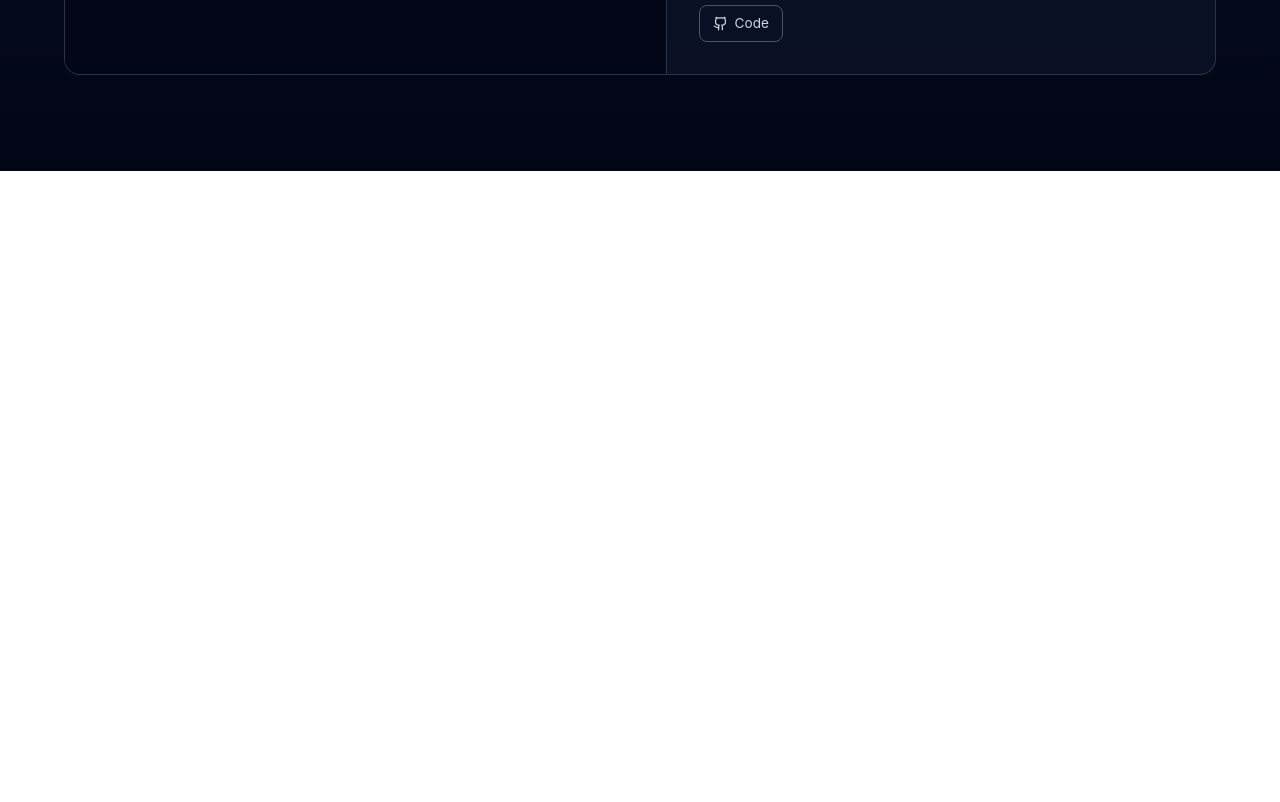
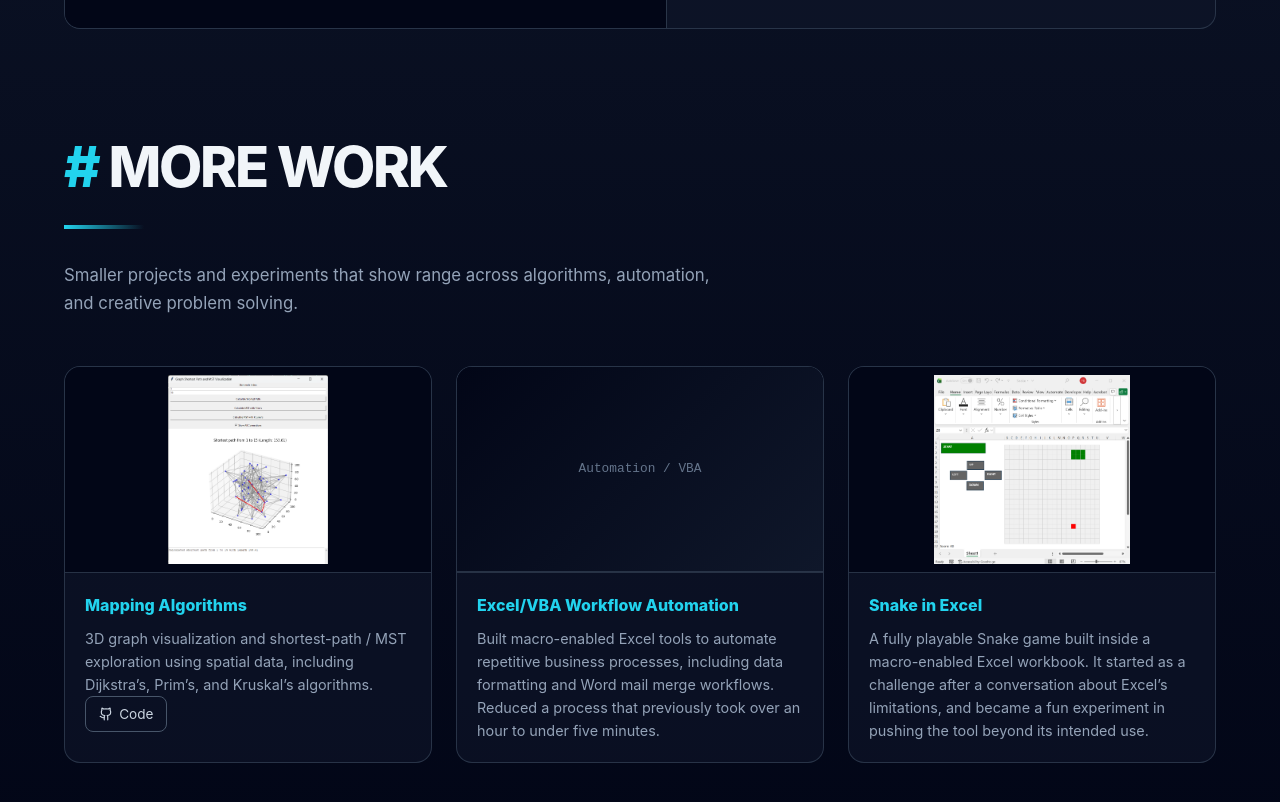
Before and after one commit to Ders-vm/anders-portfolio, a Next.js app: page /projects in a window 1280 px wide. Shown: the part 2140-2942 px from the top of the page. Before the commit the page ends 2311 px from the top, so only its background shows below. Built offline with nearby package versions, Linux system fonts and the light colour scheme.

Commit message:
Added some more projects to project page

```diff
--- a/app/globals.css
+++ b/app/globals.css
@@ -289,3 +289,80 @@ a {
   font-size: 0.7rem;
   vertical-align: middle;
 }
+.more-work-section {
+  margin-top: 6rem;
+}
+
+.more-work-grid {
+  display: grid;
+  grid-template-columns: 1fr;
+  gap: 1.5rem;
+}
+
+@media (min-width: 850px) {
+  .more-work-grid {
+    grid-template-columns: repeat(3, 1fr);
+  }
+}
+
+.more-work-card {
+  overflow: hidden;
+  border: 1px solid rgba(51, 65, 85, 0.75);
+  border-radius: 1rem;
+  background: rgba(15, 23, 42, 0.6);
+  transition: all 0.25s ease;
+}
+
+.more-work-card:hover {
+  border-color: rgba(34, 211, 238, 0.5);
+  background: rgba(15, 23, 42, 0.85);
+  transform: translateY(-2px);
+}
+
+.more-work-image-wrap {
+  position: relative;
+  aspect-ratio: 16 / 9;
+  background: #020617;
+  border-bottom: 1px solid rgba(51, 65, 85, 0.75);
+  overflow: hidden;
+}
+
+.more-work-image {
+  object-fit: contain;
+  object-position: center;
+  padding: 0.5rem;
+}
+
+.more-work-content {
+  padding: 1.25rem;
+}
+
+.more-work-content h3 {
+  color: #22d3ee;
+  font-weight: 800;
+  margin-bottom: 0.6rem;
+}
+
+.more-work-content p {
+  color: #94a3b8;
+  font-size: 0.9rem;
+  line-height: 1.6;
+}
+
+.more-work-card {
+  display: flex;
+  flex-direction: column;
+  height: 100%;
+}
+
+.more-work-placeholder {
+  display: flex;
+  align-items: center;
+  justify-content: center;
+  height: 100%;
+  font-family: monospace;
+  font-size: 0.8rem;
+  color: #64748b;
+  background: linear-gradient(135deg, #020617, #0f172a);
+  border-bottom: 1px solid rgba(51, 65, 85, 0.75);
+}
--- a/app/projects/page.js
+++ b/app/projects/page.js
@@ -3,7 +3,7 @@
 import React from 'react';
 import { motion } from 'framer-motion';
 import Image from 'next/image';
-import { Github, ExternalLink } from 'lucide-react';
+import { Github } from 'lucide-react';
 
 export default function Projects() {
   const mainProjects = [
@@ -14,13 +14,11 @@ export default function Projects() {
         'A database systems project focused on benchmarking learned index structures against traditional B-Trees to understand where prediction-based indexing becomes worthwhile.',
       tech: ['Python', 'NumPy', 'Machine Learning', 'Benchmarking'],
       image: '/projects/learned-index.png',
-      imageNote: 'Performance benchmark graph',
       built:
         'Implemented single-stage and recursive learned index models, then compared them against B-Trees across different dataset sizes and distributions.',
       learned:
         'Early results did not show much improvement, which made the added complexity seem questionable. Once we scaled to around 100 million keys, the learned index began to outperform. This taught me a lot about choosing the right tool for the job: B-Trees are strong general-purpose structures, but at the right scale, a specialized approach can be worth the effort.',
       github: 'https://github.com/Ders-vm/Learned-Index-Structures',
-      demo: '#',
     },
     {
       id: 'cannabiz-pos',
@@ -29,13 +27,11 @@ export default function Projects() {
         'A collaborative full-stack point-of-sale system with inventory tracking, transaction handling, and database-driven retail workflows.',
       tech: ['React', 'Node.js', 'Express', 'PostgreSQL'],
       image: '/projects/cannabiz-pos.png',
-      imageNote: 'Main POS dashboard screenshot',
       built:
         'Focused heavily on the database side of the project, including schema design and PostgreSQL scripts for generating large amounts of semi-realistic test data.',
       learned:
-        'This was my first major full-stack project and where a lot of the pieces started to click. I had a lot of fun generating realistic data at scale, and jokingly called that part my "money laundering code" because of how convincingly it simulated transactions. The repository name reflects an early naming mistake from the project, but the portfolio uses the cleaned-up project name.',
+        'This was my first major full-stack project and where a lot of the pieces started to click. I had a lot of fun generating realistic data at scale, and jokingly called that part my "money laundering code" because of how convincingly it simulated transactions.',
       github: 'https://github.com/JonathanDeleff/cannabuis',
-      demo: '#',
     },
     {
       id: 'snek-ai',
@@ -44,13 +40,33 @@ export default function Projects() {
         'A Snake AI project using A* pathfinding, Q-learning, and neural network training to improve survival and average score over time.',
       tech: ['Python', 'Pygame', 'A*', 'Q-Learning', 'Neural Networks'],
       image: '/projects/snek-ai.png',
-      imageNote: 'Average score improvement graph',
       built:
         'Started with a fully graphical training setup, then moved to a headless environment to speed up training. Added Q-learning and stored state data through a neural-network-based approach.',
       learned:
         'At first, the agent had no heuristics and was learning too slowly for the resources available. Giving it a small jumpstart made the training more practical. Watching the average score rise over time was one of the coolest parts because it genuinely felt like watching the system learn.',
       github: 'https://github.com/Ders-vm/Snek',
-      demo: '#',
+    },
+  ];
+
+  const moreProjects = [
+    {
+      title: 'Mapping Algorithms',
+      description:
+        '3D graph visualization and shortest-path / MST exploration using spatial data, including Dijkstra’s, Prim’s, and Kruskal’s algorithms.',
+      image: '/projects/mapping-algorithms.png',
+      github: 'https://github.com/Ders-vm/Mapping-Algorithms',
+    },
+    {
+      title: 'Excel/VBA Workflow Automation',
+      description:
+        'Built macro-enabled Excel tools to automate repetitive business processes, including data formatting and Word mail merge workflows. Reduced a process that previously took over an hour to under five minutes.',
+      label: 'Automation / VBA',
+    },
+    {
+      title: 'Snake in Excel',
+      description:
+        'A fully playable Snake game built inside a macro-enabled Excel workbook. It started as a challenge after a conversation about Excel’s limitations, and became a fun experiment in pushing the tool beyond its intended use.',
+      image: '/projects/excel-snake.png',
     },
   ];
 
@@ -58,8 +74,15 @@ export default function Projects() {
     <main className="page-shell">
       <section className="projects-section">
         <div className="max-content">
-          <motion.div initial={{ opacity: 0, y: 24 }} animate={{ opacity: 1, y: 0 }} transition={{ duration: 0.7 }}>
-            <h1 className="section-heading"><span className="accent">#</span> PROJECTS</h1>
+          <motion.div
+            initial={{ opacity: 0, y: 24 }}
+            animate={{ opacity: 1, y: 0 }}
+            transition={{ duration: 0.7 }}
+          >
+            <h1 className="section-heading">
+              <span className="accent">#</span> PROJECTS
+            </h1>
+
             <div className="section-underline" />
 
             <p className="section-intro">
@@ -78,11 +101,12 @@ export default function Projects() {
                   className={`featured-project-card ${index === 0 ? 'featured-project-card-primary' : ''}`}
                 >
                   <div className="project-image-wrap">
-                    <Image src={project.image} alt={`${project.title} preview`} fill className="project-image" />
-                    <div className="project-image-fallback">
-                      <span>📊</span>
-                      <p>{project.imageNote}</p>
-                    </div>
+                    <Image
+                      src={project.image}
+                      alt={`${project.title} preview`}
+                      fill
+                      className="project-image"
+                    />
                   </div>
 
                   <div className="project-content">
@@ -95,7 +119,9 @@ export default function Projects() {
 
                     <div className="tech-list">
                       {project.tech.map((tech) => (
-                        <span key={tech} className="tech-tag-primary">{tech}</span>
+                        <span key={tech} className="tech-tag-primary">
+                          {tech}
+                        </span>
                       ))}
                     </div>
 
@@ -112,24 +138,60 @@ export default function Projects() {
                     </div>
 
                     <div className="project-links">
-                      {project.github !== '#' && (
-                        <a href={project.github} className="project-link" target="_blank" rel="noreferrer">
-                          <Github size={15} />
-                          Code
-                        </a>
-                      )}
-
-                      {project.demo !== '#' && (
-                        <a href={project.demo} className="project-link" target="_blank" rel="noreferrer">
-                          <ExternalLink size={15} />
-                          Demo
-                        </a>
-                      )}
+                      <a href={project.github} className="project-link" target="_blank" rel="noreferrer">
+                        <Github size={15} />
+                        Code
+                      </a>
                     </div>
                   </div>
                 </motion.article>
               ))}
             </div>
+
+            <section className="more-work-section">
+              <h2 className="section-heading">
+                <span className="accent">#</span> MORE WORK
+              </h2>
+
+              <div className="section-underline" />
+
+              <p className="section-intro">
+                Smaller projects and experiments that show range across algorithms, automation, and creative problem solving.
+              </p>
+
+              <div className="more-work-grid">
+                {moreProjects.map((project) => (
+                  <article key={project.title} className="more-work-card">
+                    <div className="more-work-image-wrap">
+                      {project.image ? (
+                        <Image
+                          src={project.image}
+                          alt={`${project.title} preview`}
+                          fill
+                          className="more-work-image"
+                        />
+                      ) : (
+                        <div className="more-work-placeholder">
+                          {project.label}
+                        </div>
+                      )}
+                    </div>
+
+                    <div className="more-work-content">
+                      <h3>{project.title}</h3>
+                      <p>{project.description}</p>
+
+                      {project.github && (
+                        <a href={project.github} className="project-link" target="_blank" rel="noreferrer">
+                          <Github size={14} />
+                          Code
+                        </a>
+                      )}
+                    </div>
+                  </article>
+                ))}
+              </div>
+            </section>
           </motion.div>
         </div>
       </section>
```
Also changed, not shown: public/projects/excel-snake.png (added), public/projects/mapping-algorithms.png (added).
